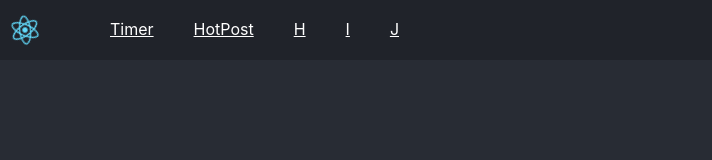
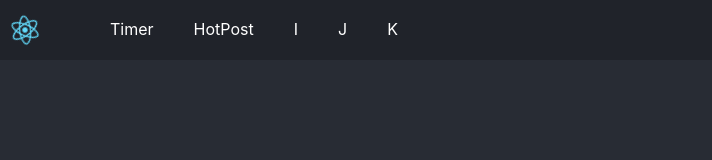
Before and after one commit to shangjuc/trend_lite_react, a React (Create React App) app: page /Hotpost in a window 1280 px wide. Shown: the top 160 px of the page, without its empty margins (0-712 px from the left). Built offline with nearby package versions, Linux system fonts and the light colour scheme.

Commit message:
Add useCallback

```diff
--- a/src/App.js
+++ b/src/App.js
@@ -1,5 +1,5 @@
 import * as React from 'react';
-import { Routes, Route, Link } from "react-router-dom";
+import { Routes, Route } from "react-router-dom";
 import Navbar from './component/Navbar/Navbar';
 import Hotpost from './component/Hotpost/Hotpost';
 import Timer from './component/Timer/Timer';
--- a/src/component/Navbar/NavButton.js
+++ /dev/null
@@ -1,70 +0,0 @@
-import React from 'react';
-import './Navbar.scss';
-
-
-function NavButton(props) {
-
-    const numbers = [1, 2, 3];
-    const list_items = numbers.map((num, index) =>
-        <li className="list-item" key={index} my_key={props.nav_value + num} onClick={click_btn}>{props.nav_value}{num}</li>
-    )
-    let show_list = false;
-    function click_btn(e) {
-        console.log(e.target.getAttribute('my_key'))
-    }
-    if (props.nav_index === props.nav_value) {
-        show_list = true;
-    } else {
-        show_list = false;
-    }
-
-    return (
-        <li className={'nav-btn unselectable ' + (show_list ? "active" : "")}
-            onClick={props.click_navbtn}
-            nav_value={props.nav_value}
-            nav_index={props.nav_index}
-        ><a href={props.nav_value}>{props.nav_value}</a>
-            <div className={'droplist '} hidden={show_list ? false : true}>
-                <ul>
-                    {list_items}
-                </ul>
-            </div>
-        </li>
-    )
-}
-
-// class NavButton extends React.Component{
-//     constructor(props) {
-//         super(props)
-//     }
-
-//     numbers = [1, 2, 3];
-//     list_items = this.numbers.map((num, index) =>
-//         <li key={index}>{this.props.nav_value}{num}</li>
-//     )
-
-//     render() {
-//         let show_list = false;
-//         if (this.props.nav_index === this.props.nav_value) {
-//             show_list = true;
-//         } else {
-//             show_list = false;
-//         }
-
-//         return (
-//             <li className={'tab_btn unselectable ' + (show_list ? "active" : "")}
-//                 onClick={this.props.click_navbtn}
-//                 nav_value={this.props.nav_value}
-//                 nav_index={this.props.nav_index}
-//             >{this.props.nav_value}
-//                 <div className={'droplist '} hidden={show_list ? false : true}>
-//                     <ul>
-//                         {this.list_items}
-//                     </ul>
-//                 </div>
-//             </li>
-//         )
-//     }
-// }
-
-export default NavButton;
--- /dev/null
+++ b/src/component/Navbar/NavDropButton.js
@@ -0,0 +1,37 @@
+import React from 'react';
+import './Navbar.scss';
+
+
+function NavDropButton(props) {
+
+    const numbers = [1, 2, 3];
+    const list_items = numbers.map((num, index) =>
+        <li className="list-item" key={index} my_key={props.nav_value + num} onClick={click_btn}>{props.nav_value}{num}</li>
+    )
+    let show_list = false;
+    function click_btn(e) {
+        console.log(e.target.getAttribute('my_key'))
+    }
+    if (props.nav_index === props.nav_value) {
+        show_list = true;
+    } else {
+        show_list = false;
+    }
+
+    return (
+        <li className={'nav-btn unselectable ' + (show_list ? "active" : "")}
+            onClick={props.click_navbtn}
+            nav_value={props.nav_value}
+            nav_index={props.nav_index}
+        ><span nav_value={props.nav_value}>{props.nav_value}</span>
+            <div className={'droplist '} hidden={show_list ? false : true}>
+                <ul>
+                    {list_items}
+                </ul>
+            </div>
+        </li>
+    )
+}
+
+
+export default NavDropButton;
--- a/src/component/Navbar/Navbar.js
+++ b/src/component/Navbar/Navbar.js
@@ -1,82 +1,41 @@
 import React, { useState } from 'react';
 import logo from './logo.svg';
 import './Navbar.scss';
-import NavButton from './NavButton';
+import NavDropButton from './NavDropButton';
 
-// class Navbar extends React.Component{
-//     constructor(props) {
-//         super(props);
-//         this.state = {
-//             nav_index: '',
-//         };
-//         this.click_navbtn = this.click_navbtn.bind(this);
-//     }
-
-//     click_navbtn(e){
-//         if (this.state.nav_index !== e.target.getAttribute("nav_value")){
-//             this.setState({ nav_index: e.target.getAttribute("nav_value")});
-//         } else {
-//             this.setState({nav_index: ''});
-//         }
-//     }
-//     nav_btn_arr = ['E', 'F', 'G'];
-//     nav_btn_arr2 = ['H', 'I', 'J'];
-
-//     render(){
-//         const nav_btn_arr = this.nav_btn_arr;
-//         const nav_btn_arr2 = this.nav_btn_arr2;
-//         var btn_rows = [];
-//         for(let i = 0; i<nav_btn_arr2.length; i++){
-//             btn_rows.push(<NavButton key={nav_btn_arr2[i]} nav_value={nav_btn_arr2[i]} click_navbtn={this.click_navbtn} nav_index={this.state.nav_index} />)
-//         }
-//         return (
-//             <div id="navbar_new">
-//                 <img className="App-logo" src={logo} alt="logo"></img>
-//                 <ul nav_index={this.state.nav_index}>
-//                     <NavButton nav_value='A' click_navbtn={this.click_navbtn} nav_index={this.state.nav_index}/>
-//                     <NavButton nav_value='B' click_navbtn={this.click_navbtn} nav_index={this.state.nav_index}/>
-//                     <NavButton nav_value='C' click_navbtn={this.click_navbtn} nav_index={this.state.nav_index}/>
-
-//                     {nav_btn_arr.map((value) =>
-//                     <NavButton key={value} nav_value={value} click_navbtn={this.click_navbtn} nav_index={this.state.nav_index} />)}
-//                     {btn_rows}
-//                 </ul>
-//                 <input type="file"></input>
-//             </div>
-//         );
-//     }
-// }
 function Navbar(props) {
     const [nav_index, setNavIdx] = useState('');
 
     function click_navbtn(e){
-        if (nav_index !== e.target.getAttribute("nav_value")){
-            setNavIdx(e.target.getAttribute("nav_value"));
+        let nav_value = e.target.getAttribute("nav_value")
+        if (nav_index !== nav_value){
+            setNavIdx(nav_value);
+            window.location.href = "/" + nav_value;
         } else {
             setNavIdx('');
         }
     }
-    const nav_btn_arr = ['Timer', 'HotPost'];
-    const nav_btn_arr2 = ['H', 'I', 'J'];
+    function click_navdropbtn(e){
+        let nav_value = e.target.getAttribute("nav_value")
+        if (nav_index !== nav_value){
+            setNavIdx(nav_value);
+        } else {
+            setNavIdx('');
+        }
+    }
+    const nav_btn_arr = ['Timer','HotPost'];
+    const nav_btn_arr2 = ['I','J','K'];
 
-    // const nav_btn_arr = nav_btn_arr;
-    // const nav_btn_arr2 = nav_btn_arr2;
-    var btn_rows = [];
-    for(let i = 0; i<nav_btn_arr2.length; i++){
-        btn_rows.push(<NavButton key={nav_btn_arr2[i]} nav_value={nav_btn_arr2[i]} click_navbtn={click_navbtn} nav_index={nav_index} />)
-    }
     return (
         <div id="navbar">
             <img className="App-logo" src={logo} alt="logo"></img>
             <ul nav_index={nav_index}>
-                {/* <NavButton nav_value='A' click_navbtn={click_navbtn} nav_index={nav_index}/>
-                <NavButton nav_value='B' click_navbtn={click_navbtn} nav_index={nav_index}/>
-                <NavButton nav_value='C' click_navbtn={click_navbtn} nav_index={nav_index}/> */}
-
                 {nav_btn_arr.map(val =>
-                <NavButton key={val} nav_value={val} click_navbtn={click_navbtn} nav_index={nav_index} />)}
-
-                {btn_rows}
+                    <li key={val} className={'nav-btn unselectable '} onClick={click_navbtn} nav_value={val} >
+                        <span nav_value={val}>{val}</span>
+                    </li>)}
+                {nav_btn_arr2.map(val =>
+                    <NavDropButton key={val} nav_value={val} click_navbtn={click_navdropbtn} nav_index={nav_index} />)}
             </ul>
             {/* <input type="file"></input> */}
         </div>
--- a/src/component/Navbar/Navbar.scss
+++ b/src/component/Navbar/Navbar.scss
@@ -50,11 +50,8 @@
         border-color: lightblue;
         // color: #20232a;
       }
-      a{
+      a,span{
         color: #FFF;
-      }
-      span {
-        line-height: 16px;
       }
     }
     .droplist {
```
Also changed, not shown: src/component/Hotpost/Hotpost.js (+83 -62 lines).
